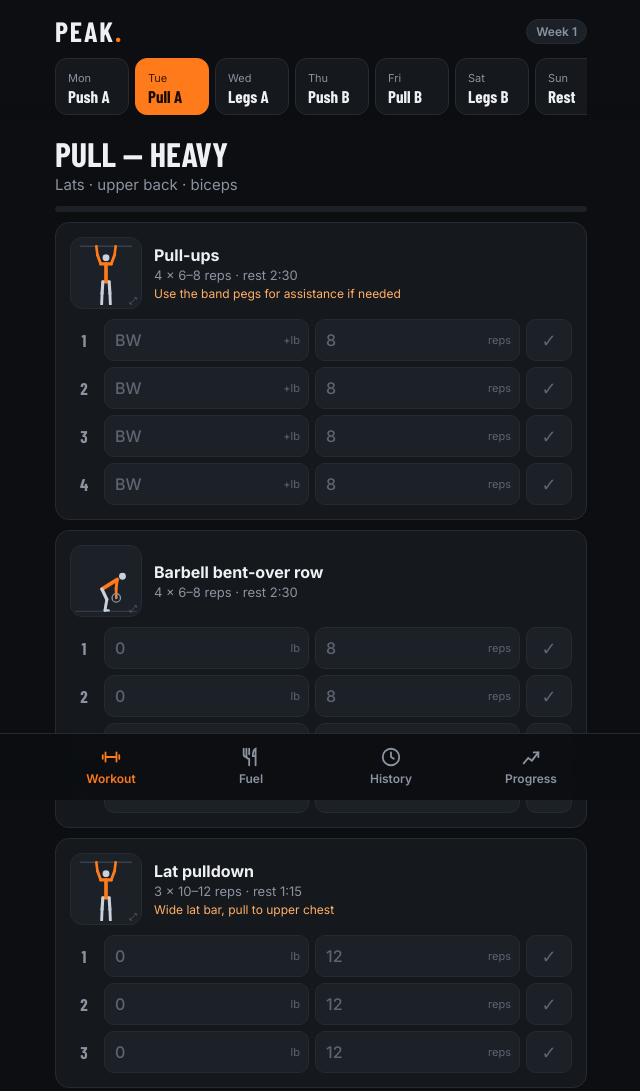
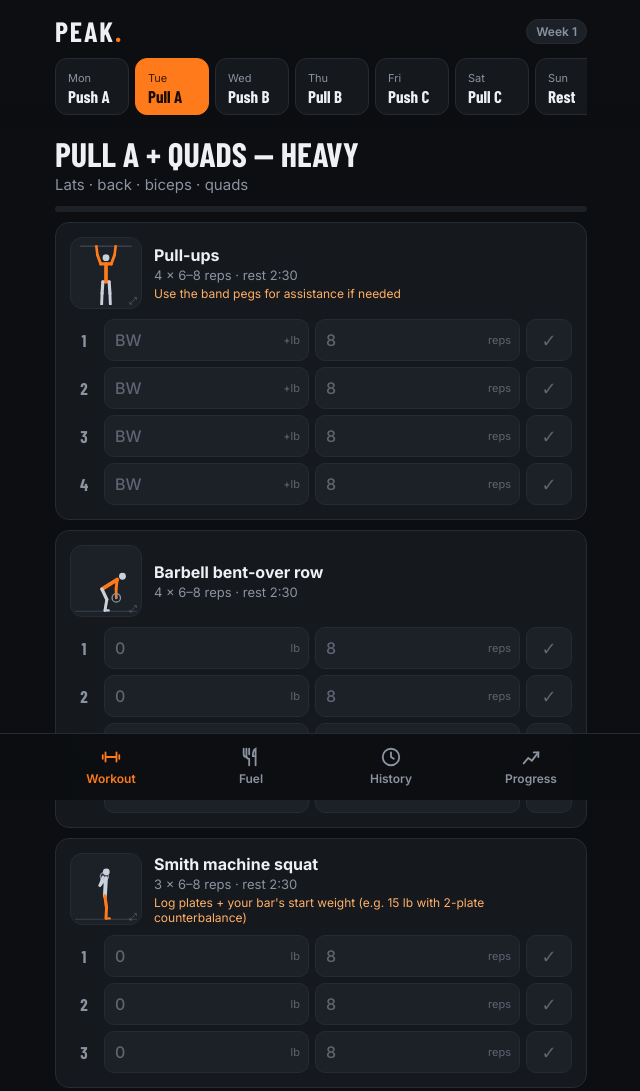
Before and after one commit to davedydson/Peak, a plain HTML site: page index.html in a window 1280 px wide. Shown: the top 1091 px of the page, without its empty margins (319-959 px from the left). Drawn offline with nearby package versions, Linux system fonts and the light colour scheme; a web font is replaced by a local one.

Commit message:
Add files via upload

```diff
--- a/index.html
+++ b/index.html
@@ -201,62 +201,59 @@ const REST={c:150,i:75,a:45};
 function E(id,name,sets,lo,hi,kind,o={}){return {id,name,sets,lo,hi,kind,bw:!!o.bw,unit:o.unit||"reps",note:o.note||""}}
 const SMITH="Log plates + your bar's start weight (e.g. 15 lb with 2-plate counterbalance)";
 const PROGRAM=[
- {id:"d1",short:"Push A",title:"Push — Heavy",focus:"Chest · shoulders · triceps · Smith + cables",ex:[
+ {id:"d1",short:"Push A",title:"Push A — Heavy",focus:"Chest · shoulders · triceps · abs",ex:[
   E("smith-incline","Smith machine incline press",4,6,8,"c",{note:SMITH}),
   E("flat-press","Flat dumbbell press",3,8,10,"c"),
   E("ohp","Seated dumbbell shoulder press",3,8,10,"c",{note:"Bench upright at 80–90°"}),
   E("lat-raise","Cable lateral raise",3,12,15,"i",{note:"Low pulley, D-handle, one arm at a time"}),
-  E("cable-fly","Cable crossover fly",3,12,15,"i",{note:"Pulleys at shoulder height"}),
   E("pushdown","Rope pushdown",3,10,12,"i"),
   E("merach-crunch","MERACH ab machine crunch",3,15,15,"a",{bw:1}),
   E("rope-hiit","Jump rope finisher",1,5,5,"a",{bw:1,unit:"min",note:"30 s fast / 30 s easy × 5 rounds"})]},
- {id:"d2",short:"Pull A",title:"Pull — Heavy",focus:"Lats · upper back · biceps",ex:[
+ {id:"d2",short:"Pull A",title:"Pull A + Quads — Heavy",focus:"Lats · back · biceps · quads",ex:[
   E("pullup","Pull-ups",4,6,8,"c",{bw:1,note:"Use the band pegs for assistance if needed"}),
   E("bb-row","Barbell bent-over row",4,6,8,"c"),
-  E("lat-pulldown","Lat pulldown",3,10,12,"i",{note:"Wide lat bar, pull to upper chest"}),
-  E("seated-row","Cable low row",3,10,12,"i",{note:"Footplate + short bar or D-handles"}),
-  E("facepull","Rope face pull",3,15,15,"i"),
+  E("squat","Smith machine squat",3,6,8,"c",{note:SMITH}),
+  E("leg-ext","Leg extension",3,12,15,"i",{note:"Bench leg developer"}),
   E("bb-curl","EZ-bar curl",3,8,10,"i"),
   E("hammer","Dumbbell hammer curl",2,12,12,"i"),
-  E("hlr","Hanging leg raise",3,10,12,"a",{bw:1,note:"From the pull-up bar"}),
   E("bike-hiit","Bike sprints",1,10,10,"a",{bw:1,unit:"min",note:"MERACH bike: 20 s hard / 40 s easy × 10"})]},
- {id:"d3",short:"Legs A",title:"Legs — Heavy",focus:"Quads · hamstrings · glutes · core",ex:[
-  E("squat","Smith machine squat",4,6,8,"c",{note:SMITH}),
-  E("rdl","Barbell Romanian deadlift",3,8,10,"c"),
-  E("bss","Bulgarian split squat (DB)",3,10,10,"c",{note:"Each leg, rear foot on the bench"}),
-  E("leg-ext","Leg extension",3,12,15,"i",{note:"Bench leg developer"}),
-  E("leg-curl","Lying leg curl",3,10,12,"i",{note:"Bench leg developer"}),
-  E("calf","Smith machine calf raise",4,12,15,"i",{note:"Toes on a plate for full stretch"}),
-  E("merach-crunch","MERACH ab machine crunch",3,15,15,"a",{bw:1}),
-  E("kb-swing","Kettlebell swings",4,15,15,"a",{note:"Hard hip snap, 45 s rest"})]},
- {id:"d4",short:"Push B",title:"Push — Volume",focus:"Upper chest · delts · triceps",ex:[
+ {id:"d3",short:"Push B",title:"Push B — Volume",focus:"Upper chest · delts · triceps · abs",ex:[
   E("incline-db-press","Incline dumbbell press",3,10,12,"c"),
+  E("dips","Dips",3,8,15,"c",{bw:1,note:"Smith dip bars — stop 1–2 reps short of failure"}),
   E("landmine-press","Landmine press",3,10,10,"c",{note:"Each arm, kneeling or standing"}),
-  E("dips","Dips",3,8,15,"c",{bw:1,note:"Smith dip bars — stop 1–2 reps short of failure"}),
   E("cable-fly-low","Low-to-high cable fly",3,12,15,"i",{note:"Upper chest"}),
   E("lat-drop","Dumbbell lateral raise drop set",3,12,15,"i",{note:"Drop weight twice, no rest"}),
   E("oh-tri","Overhead rope triceps extension",3,12,12,"i",{note:"Face away from the cable"}),
-  E("merach-twist","MERACH ab machine twist",2,10,10,"a",{bw:1,note:"Each side"}),
-  E("bike-hiit","Bike sprints",1,10,10,"a",{bw:1,unit:"min",note:"MERACH bike: 20 s hard / 40 s easy × 10"})]},
- {id:"d5",short:"Pull B",title:"Pull + Arms",focus:"Back thickness · rear delts · arms",ex:[
+  E("merach-twist","MERACH ab machine twist",3,10,10,"a",{bw:1,note:"Each side"}),
+  E("hlr","Hanging leg raise",3,10,12,"a",{bw:1,note:"From the pull-up bar"})]},
+ {id:"d4",short:"Pull B",title:"Pull B + Hamstrings",focus:"Back · lats · biceps · hamstrings",ex:[
   E("chinup","Chin-ups",3,8,10,"c",{bw:1}),
   E("tbar-row","Landmine T-bar row",3,8,10,"c",{note:"T-bar handle on the landmine"}),
-  E("db-row","One-arm dumbbell row",3,10,10,"i",{note:"Each side, hand on the bench"}),
+  E("rdl","Barbell Romanian deadlift",3,8,10,"c"),
+  E("leg-curl","Lying leg curl",3,10,12,"i",{note:"Bench leg developer"}),
+  E("preacher","EZ-bar preacher curl",3,10,12,"i"),
+  E("facepull","Rope face pull",3,15,15,"i"),
+  E("kb-swing","Kettlebell swings",4,15,15,"a",{note:"Hard hip snap, 45 s rest"})]},
+ {id:"d5",short:"Push C",title:"Push C — Pump",focus:"Chest · shoulders · triceps · abs",ex:[
+  E("flat-press-p","Flat dumbbell press (pump)",3,12,15,"i",{note:"Lighter than Monday, squeeze hard"}),
+  E("cable-fly","Cable crossover fly",3,12,15,"i",{note:"Pulleys at shoulder height"}),
+  E("arnold","Arnold press",3,10,12,"c"),
   E("rear-fly","Cable rear-delt fly",3,15,15,"i",{note:"Cross the cables, pull wide"}),
-  E("preacher","EZ-bar preacher curl",3,10,12,"i",{note:"Superset with skull crushers"}),
-  E("skull","EZ-bar skull crusher",3,10,12,"i",{note:"Superset with preacher curls"}),
-  E("incline-curl","Incline dumbbell curl",2,12,12,"i"),
-  E("cable-crunch","Kneeling rope cable crunch",3,15,15,"a"),
+  E("skull","EZ-bar skull crusher",3,10,12,"i"),
+  E("pushdown-p","Rope pushdown (burnout)",2,15,15,"i"),
+  E("merach-slow","MERACH ab machine crunch (slow)",3,12,12,"a",{bw:1,note:"3 s up, 3 s down"}),
   E("plank","Plank",1,60,60,"a",{bw:1,unit:"sec"})]},
- {id:"d6",short:"Legs B",title:"Legs + Conditioning",focus:"Glutes · quads · fat-burning engine",ex:[
-  E("hip-thrust","Smith machine hip thrust",4,8,10,"c",{note:"Upper back on the bench, pad on the bar"}),
+ {id:"d6",short:"Pull C",title:"Pull C + Glutes & Legs",focus:"Lats · back · biceps · legs",ex:[
+  E("lat-pulldown","Lat pulldown",3,10,12,"i",{note:"Wide lat bar, pull to upper chest"}),
+  E("seated-row","Cable low row",3,10,12,"i",{note:"Footplate + short bar or D-handles"}),
+  E("incline-curl","Incline dumbbell curl",3,12,12,"i"),
+  E("hip-thrust","Smith machine hip thrust",3,8,10,"c",{note:"Upper back on the bench, pad on the bar"}),
   E("goblet-squat","Kettlebell goblet squat",3,12,12,"c"),
   E("lunge","Dumbbell walking lunge",3,12,12,"c",{note:"Each leg"}),
-  E("leg-curl","Lying leg curl",3,12,12,"i",{note:"Bench leg developer"}),
-  E("calf","Smith machine calf raise",3,15,20,"i"),
+  E("calf","Smith machine calf raise",3,15,20,"i",{note:"Toes on a plate for full stretch"}),
   E("circuit","Conditioning circuit",1,12,12,"a",{bw:1,unit:"min",note:"4 rounds: 40 s rope · 15 KB swings · 60 s bike"})]}
 ];
-const LEGACY={"incline-fly":"Incline fly","arnold":"Arnold press","finisher":"Finisher","front-squat":"Front squat / leg press"};
+const LEGACY={"incline-fly":"Incline fly","arnold":"Arnold press","finisher":"Finisher","front-squat":"Front squat / leg press","bss":"Bulgarian split squat (DB)","db-row":"One-arm dumbbell row","cable-crunch":"Kneeling rope cable crunch"};
 const DAYMAP={1:"d1",2:"d2",3:"d3",4:"d4",5:"d5",6:"d6",0:null}; // Mon..Sat, Sun rest
 const byId=id=>PROGRAM.find(d=>d.id===id);
 
@@ -344,7 +341,7 @@ const FIGMAP={
  "tbar-row":["bbRow","bb",["Straddle the landmine, T-bar handle","Hinge to ~45°, flat back","Row to your belly, squeeze shoulder blades"]],
  "preacher":["curl","bb",["Armpits snug on the preacher pad","Curl up without lifting elbows","Lower to almost straight — don't bounce"]],
  "cable-crunch":["crunch","",["Kneel facing the cable, rope by your ears","Curl ribs toward hips","Hips stay still — the abs do the work"]],
- "leg-ext":["legExt"],"goblet-squat":["squat","kb",["Hold the kettlebell at your chest","Sit down between your heels","Elbows inside knees, drive up"]]
+ "flat-press-p":["flatPress"],"pushdown-p":["pushdown"],"merach-slow":["crunch"],"leg-ext":["legExt"],"goblet-squat":["squat","kb",["Hold the kettlebell at your chest","Sit down between your heels","Elbows inside knees, drive up"]]
 };
 function prepPat(s){
   if(s._A)return;
--- a/sw.js
+++ b/sw.js
@@ -1,6 +1,6 @@
 // Peak service worker: makes the app installable and usable offline.
 // Bump VERSION whenever you upload a new index.html so phones pick it up.
-const VERSION = "peak-v2";
+const VERSION = "peak-v3";
 const SHELL = ["./", "./index.html", "./manifest.webmanifest", "./icon-192.png", "./icon-512.png", "./icon-maskable-512.png", "./apple-touch-icon.png"];
 
 self.addEventListener("install", e => {
```
